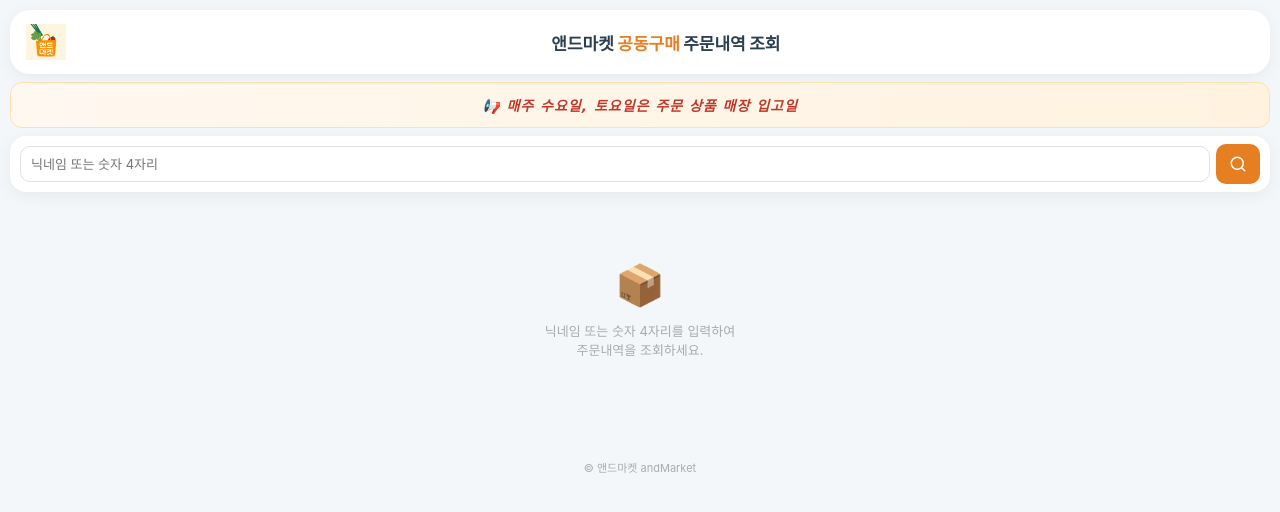
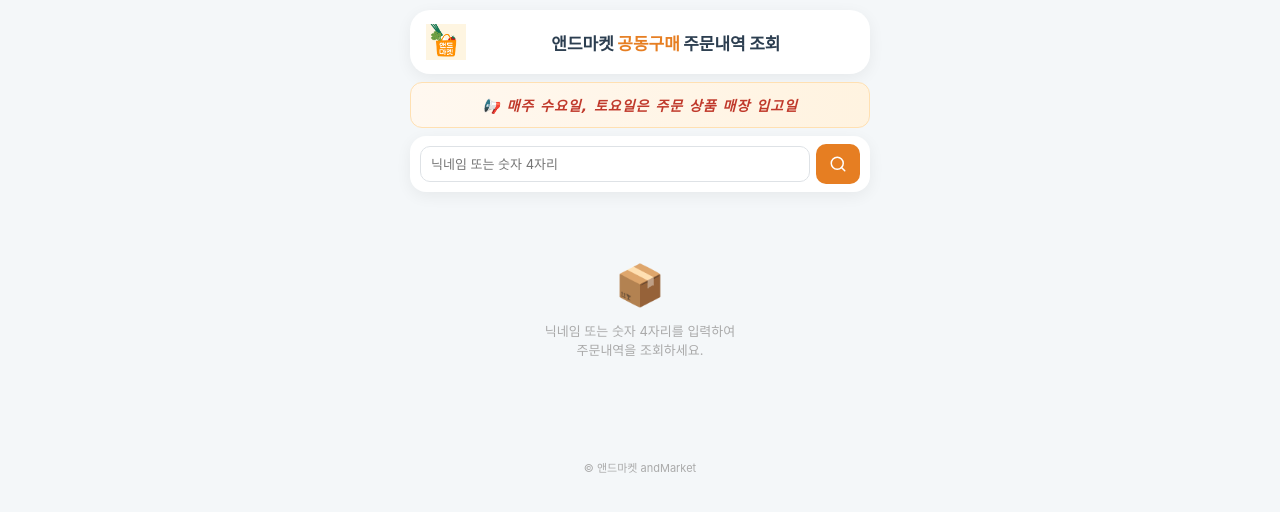
Before and after one commit to JeongDeogAN/andmarket-customer, a Next.js app: page / in a window 1280 px wide. Shown: the top 512 px of the page. Built offline with nearby package versions, Linux system fonts and the light colour scheme.

Commit message:
PC 모바일뷰 적용

```diff
--- a/src/app/page.tsx
+++ b/src/app/page.tsx
@@ -121,7 +121,7 @@
         opacity: toastShow ? 1 : 0, transition: 'all 0.2s', zIndex: 9999, pointerEvents: 'none'
       }}>{toastMsg}</div>
 
-     <div style={{ maxWidth: '100%', margin: '0 auto', padding: '10px', width: '100%' }}>
+      <div style={{ maxWidth: '480px', margin: '0 auto', padding: '10px' }}>
         {/* 헤더 */}
         <header style={{ display: 'flex', alignItems: 'center', gap: '12px', background: 'white', padding: '14px 16px', borderRadius: '20px', boxShadow: '0 4px 16px rgba(0,0,0,0.06)', marginBottom: '8px' }}>
           <img src="/images/logo.png" alt="로고" style={{ height: '36px', width: 'auto', objectFit: 'contain' }} />
```
